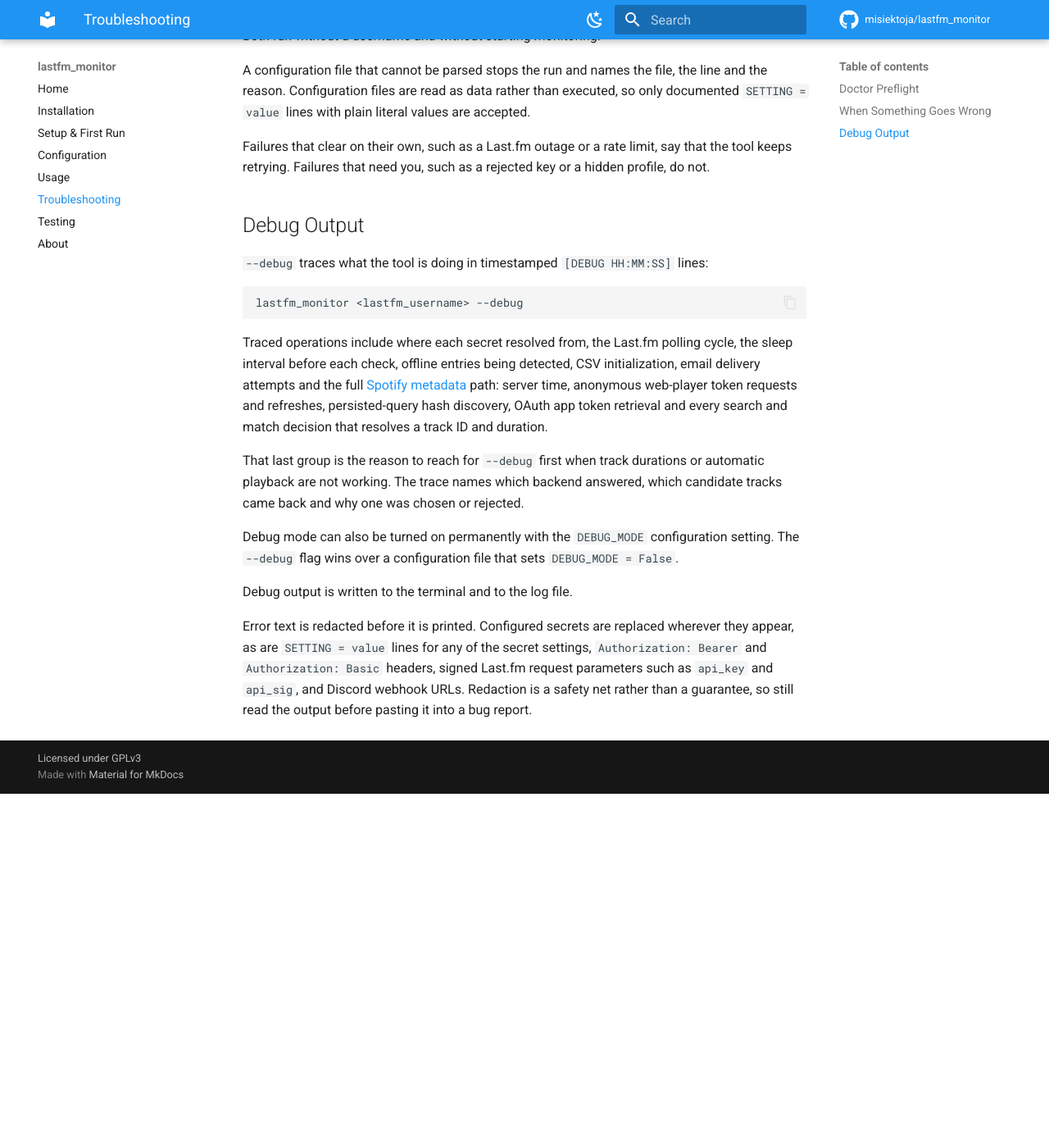
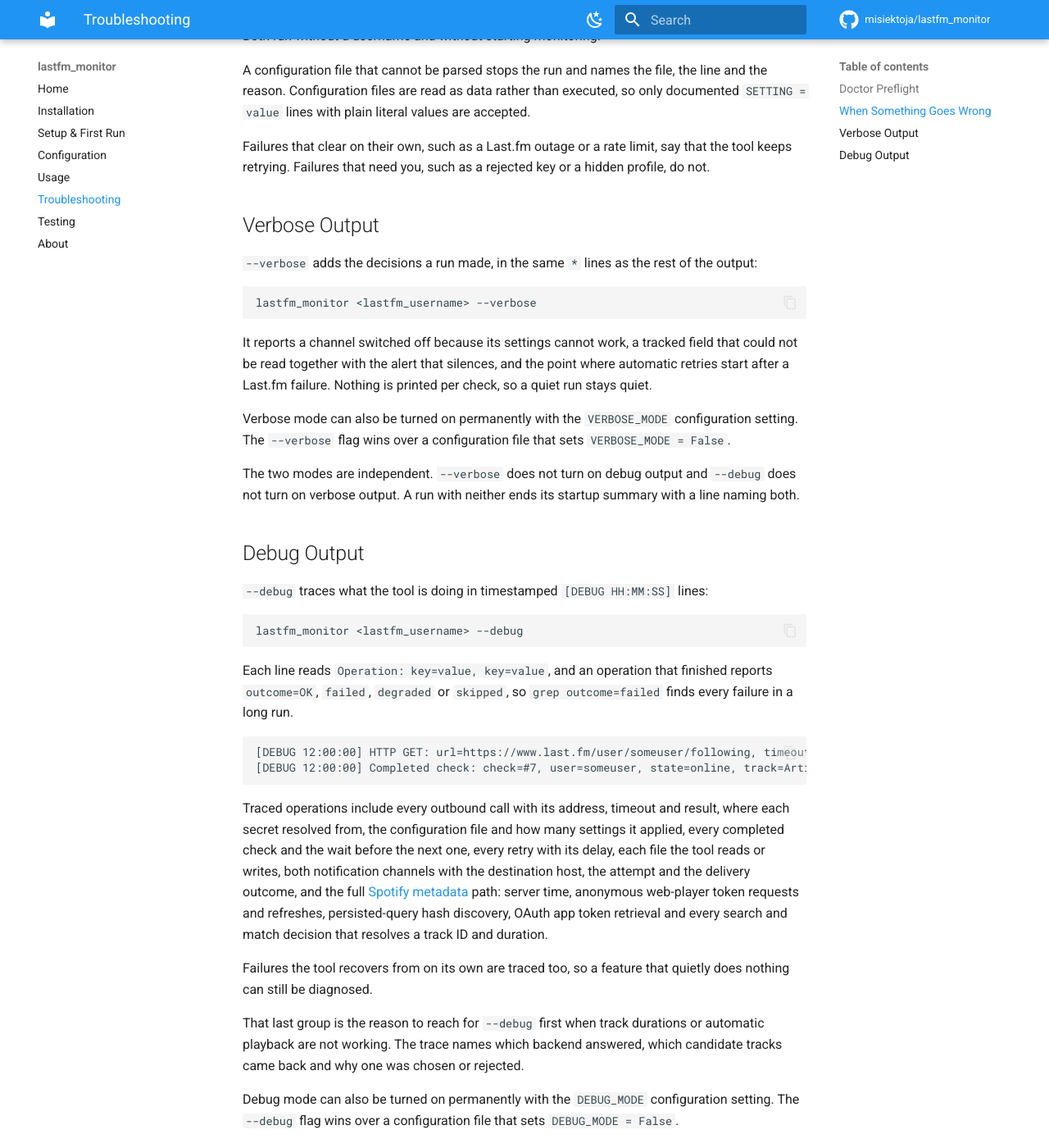
Before and after one commit to misiektoja/lastfm_monitor, an MkDocs documentation site: the page built from docs/troubleshooting.md, in a window 1280 px wide and 1400 px high, scrolled down 1630 px. Shown: the whole window at 82% size. Built offline with MkDocs 1.6.1 and Material for MkDocs 9.7.7, drawn with Linux system fonts in a browser that asks for light colours; comment, search, counter and statistics services are not loaded; before the commit the page ends 2598 px from its top, so only the background shows below that.

Commit message:
docs(troubleshooting): document the verbose mode and the debug line grammar

````diff
--- a/docs/troubleshooting.md
+++ b/docs/troubleshooting.md
@@ -62,6 +62,20 @@
 
 Failures that clear on their own, such as a Last.fm outage or a rate limit, say that the tool keeps retrying. Failures that need you, such as a rejected key or a hidden profile, do not.
 
+## Verbose Output
+
+`--verbose` adds the decisions a run made, in the same `*` lines as the rest of the output:
+
+```sh
+lastfm_monitor <lastfm_username> --verbose
+```
+
+It reports a channel switched off because its settings cannot work, a tracked field that could not be read together with the alert that silences, and the point where automatic retries start after a Last.fm failure. Nothing is printed per check, so a quiet run stays quiet.
+
+Verbose mode can also be turned on permanently with the `VERBOSE_MODE` configuration setting. The `--verbose` flag wins over a configuration file that sets `VERBOSE_MODE = False`.
+
+The two modes are independent. `--verbose` does not turn on debug output and `--debug` does not turn on verbose output. A run with neither ends its startup summary with a line naming both.
+
 ## Debug Output
 
 `--debug` traces what the tool is doing in timestamped `[DEBUG HH:MM:SS]` lines:
@@ -70,7 +84,16 @@
 lastfm_monitor <lastfm_username> --debug
 ```
 
-Traced operations include where each secret resolved from, the Last.fm polling cycle, the sleep interval before each check, offline entries being detected, CSV initialization, email delivery attempts and the full [Spotify metadata](configuration.md#spotify-metadata-backends) path: server time, anonymous web-player token requests and refreshes, persisted-query hash discovery, OAuth app token retrieval and every search and match decision that resolves a track ID and duration.
+Each line reads `Operation: key=value, key=value`, and an operation that finished reports `outcome=OK`, `failed`, `degraded` or `skipped`, so `grep outcome=failed` finds every failure in a long run.
+
+```text
+[DEBUG 12:00:00] HTTP GET: url=https://www.last.fm/user/someuser/following, timeout=30s, attempt=#1/3, status=200, outcome=OK
+[DEBUG 12:00:00] Completed check: check=#7, user=someuser, state=online, track=Artist - Track
+```
+
+Traced operations include every outbound call with its address, timeout and result, where each secret resolved from, the configuration file and how many settings it applied, every completed check and the wait before the next one, every retry with its delay, each file the tool reads or writes, both notification channels with the destination host, the attempt and the delivery outcome, and the full [Spotify metadata](configuration.md#spotify-metadata-backends) path: server time, anonymous web-player token requests and refreshes, persisted-query hash discovery, OAuth app token retrieval and every search and match decision that resolves a track ID and duration.
+
+Failures the tool recovers from on its own are traced too, so a feature that quietly does nothing can still be diagnosed.
 
 That last group is the reason to reach for `--debug` first when track durations or automatic playback are not working. The trace names which backend answered, which candidate tracks came back and why one was chosen or rejected.
 
````
